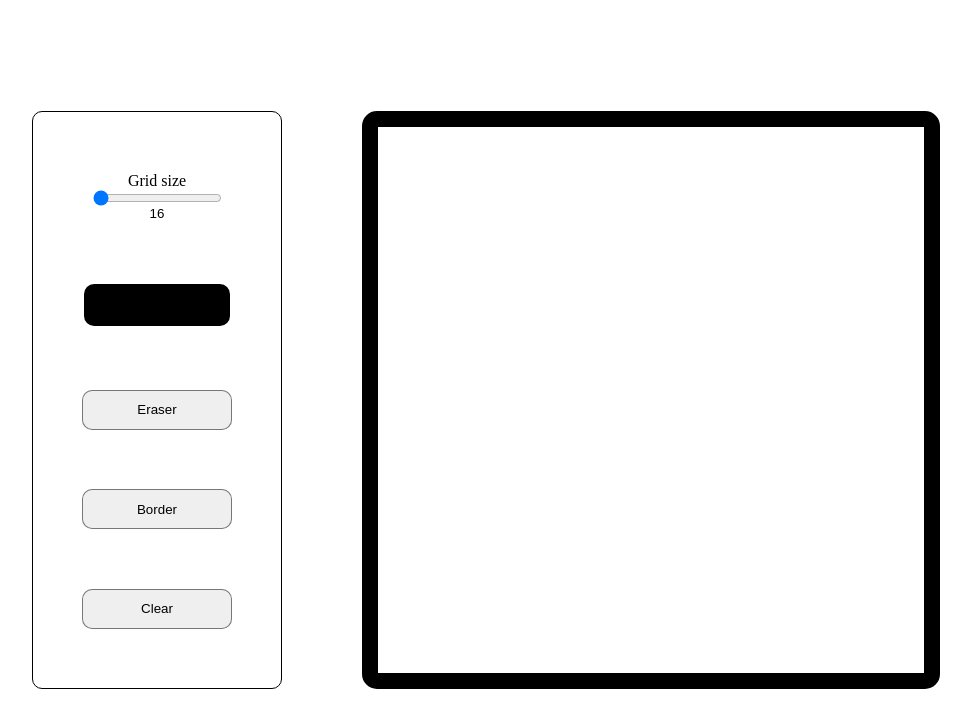
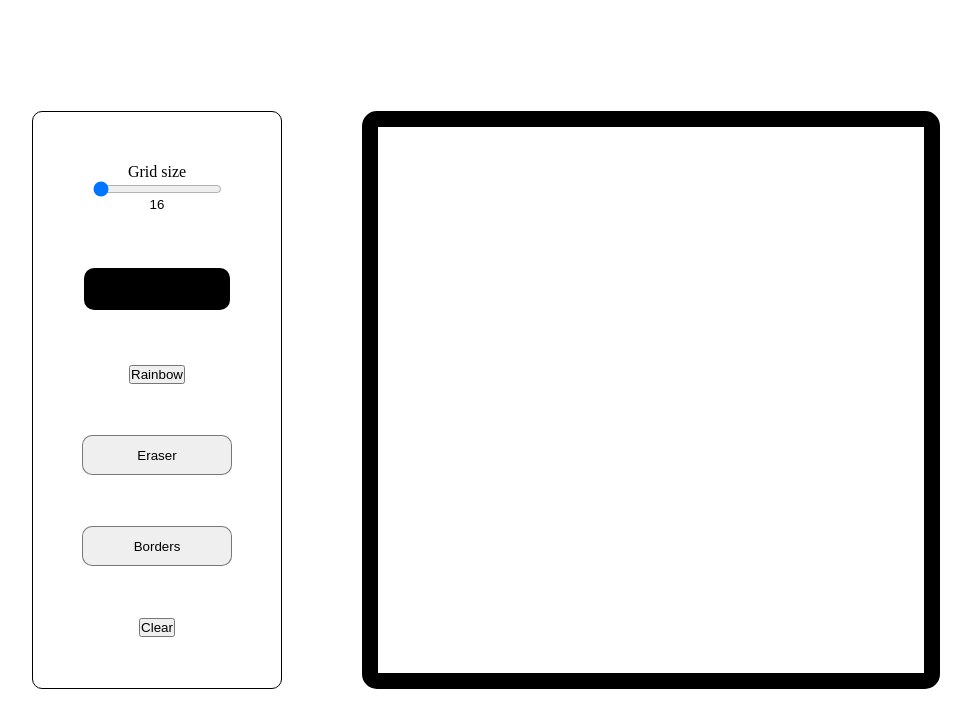
Before and after one commit to SteTisci/etch-a-sketch, a plain HTML site: page index.html in a window 1280 px wide. Shown: the whole page, without its empty margins (154-1125 px from the left). Drawn offline with Linux system fonts and the light colour scheme.

Commit message:
aggiunta rainbow button

```diff
--- a/index.html
+++ b/index.html
@@ -28,9 +28,10 @@
           <label for="color-input"></label>
           <input type="color" class="color-input" id="color-input" />
         </div>
+        <button class="rainbow">Rainbow</button>
         <button class="eraser">Eraser</button>
-        <button class="toggle-border">Border</button>
-        <button class="clear-button">Clear</button>
+        <button class="toggle-border">Borders</button>
+        <button class="clear">Clear</button>
       </div>
       <div class="grid-container"></div>
     </main>
```
